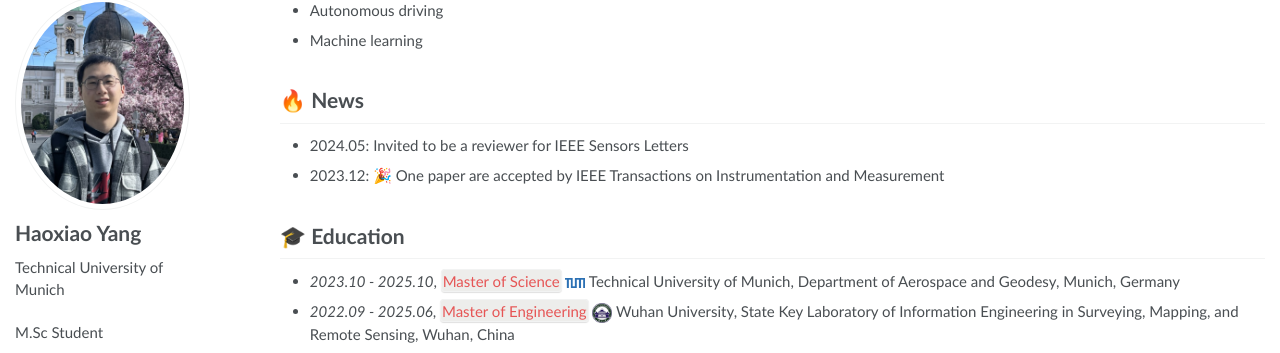
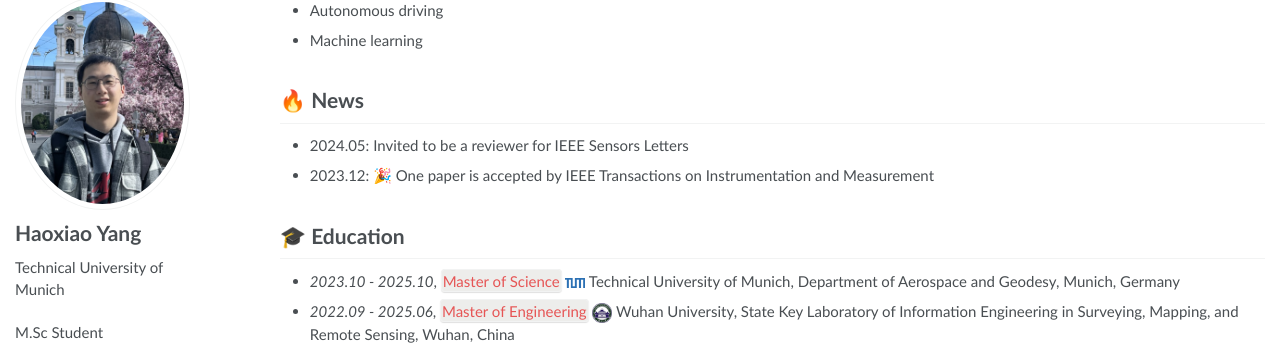
Before and after one commit to GreatBruceYoung/greatbruceyoung.github.io, a Jekyll site: the page built from _pages/about.md, in a window 1280 px wide and 900 px high, scrolled down 353 px. Shown: the part 94-447 px from the top of the window. Built offline with Jekyll 4.4.1, drawn with Linux system fonts in a browser that asks for light colours; some web fonts are replaced.

Commit message:
Update about.md

```diff
--- a/_pages/about.md
+++ b/_pages/about.md
@@ -33,7 +33,7 @@ My research interests include:
 
 # 🔥 News
 - 2024.05: Invited to be a reviewer for IEEE Sensors Letters
-- 2023.12: 🎉 One paper are accepted by IEEE Transactions on Instrumentation and Measurement
+- 2023.12: 🎉 One paper is accepted by IEEE Transactions on Instrumentation and Measurement
 
 <span class='anchor' id='-xl'></span>
 
```
